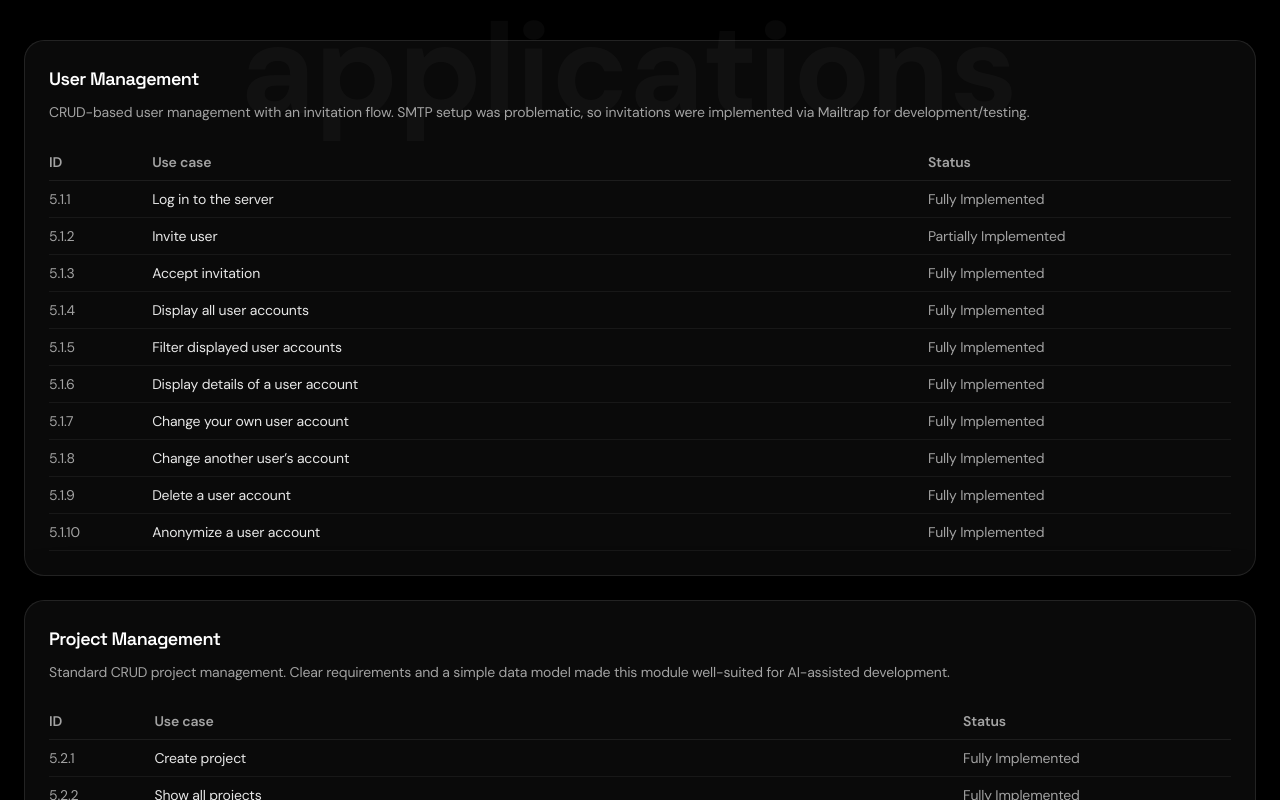
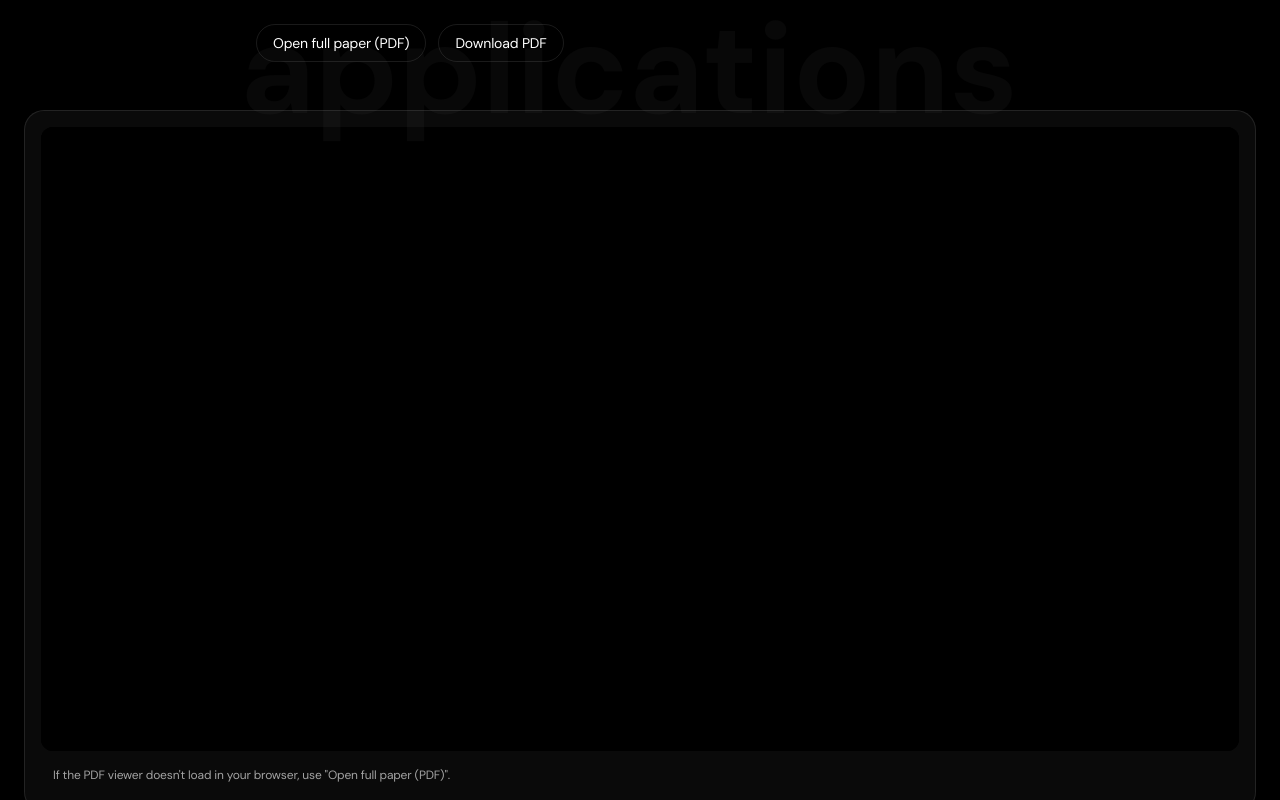
Before and after one commit to saffronhamid/portfolio-website, a Next.js app: page /low-code in a window 1280 px wide. Shown: the part 480-1280 px from the top of the page. Built offline with nearby package versions, Linux system fonts and the light colour scheme.

Commit message:
Refactor code structure for improved readability and maintainability

```diff
--- a/app/low-code/page.tsx
+++ b/app/low-code/page.tsx
@@ -4,6 +4,7 @@ import FadeIn from "../components/FadeIn";
 import SectionHeader from "../components/SectionHeader";
 
 export default function LowCodePage() {
+  const reportPath = "/reports/gross-lone-naghizadeh_final-report.pdf";
   const modules = [
     {
       title: "User Management",
@@ -17,7 +18,7 @@ export default function LowCodePage() {
         { id: "5.1.5", useCase: "Filter displayed user accounts", status: "Fully Implemented" },
         { id: "5.1.6", useCase: "Display details of a user account", status: "Fully Implemented" },
         { id: "5.1.7", useCase: "Change your own user account", status: "Fully Implemented" },
-        { id: "5.1.8", useCase: "Change another user’s account", status: "Fully Implemented" },
+        { id: "5.1.8", useCase: "Change another user's account", status: "Fully Implemented" },
         { id: "5.1.9", useCase: "Delete a user account", status: "Fully Implemented" },
         { id: "5.1.10", useCase: "Anonymize a user account", status: "Fully Implemented" },
       ],
@@ -103,15 +104,43 @@ export default function LowCodePage() {
           <SectionHeader
             title="Low-code platforms for business applications"
             subtitle="IntelliJ IDEA with GitHub Copilot and Claude"
-            description="A final report including the student project management web app and a module-by-module implementation status."
+            description="Read the full paper (with references) below, plus a quick module-by-module status summary."
           />
           <div className="mt-6 flex flex-wrap gap-3 text-sm text-muted-foreground">
             <span className="chip">Low-code</span>
             <span className="chip">AI-assisted</span>
             <span className="chip">Evaluation</span>
           </div>
+          <div className="mt-8 flex flex-wrap gap-3">
+            <a
+              className="btn-ghost inline-flex px-4 py-2 text-sm"
+              href={reportPath}
+              target="_blank"
+              rel="noreferrer"
+            >
+              Open full paper (PDF)
+            </a>
+            <a
+              className="btn-ghost inline-flex px-4 py-2 text-sm"
+              href={reportPath}
+              download
+            >
+              Download PDF
+            </a>
+          </div>
         </div>
       </FadeIn>
+
+      <section className="mt-12 panel p-3 sm:p-4">
+        <iframe
+          title="Full paper (PDF)"
+          src={reportPath}
+          className="h-[78vh] w-full rounded-xl bg-black"
+        />
+        <p className="px-3 pb-3 pt-4 text-xs text-muted-foreground">
+          If the PDF viewer doesn't load in your browser, use "Open full paper (PDF)".
+        </p>
+      </section>
 
       <div className="mt-12 grid gap-6">
         {modules.map((module) => (
```
Also changed, not shown: 1 other file (tests, documents, lock files or other folders).
